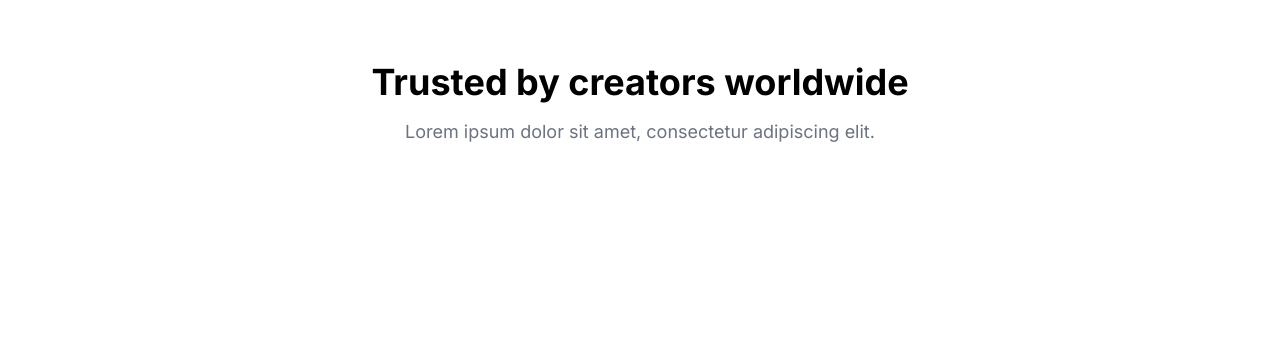
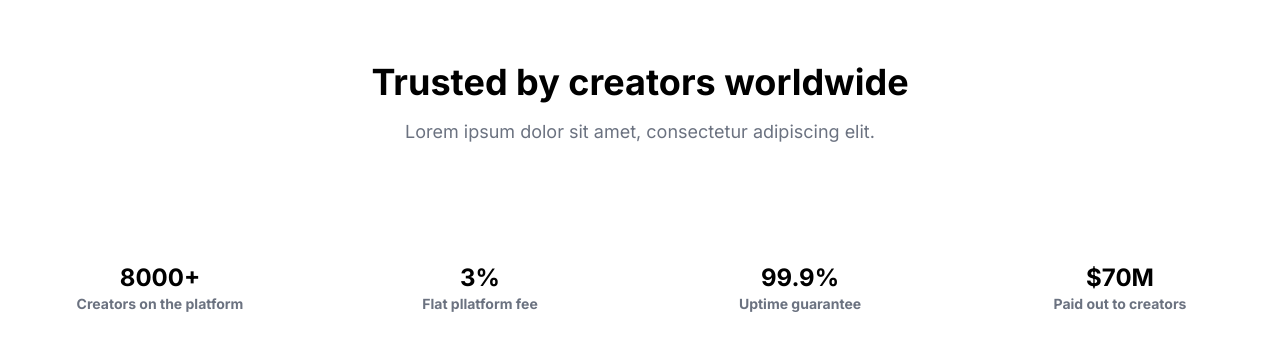
Before and after one commit to Mangb0/cyh-livable-next, a Next.js app: page /a in a window 1280 px wide. Shown: the top 350 px of the page. Built offline with nearby package versions, Linux system fonts and the light colour scheme.

Commit message:
a 페이지 ClientSide 컴포넌트 추가

```diff
--- /dev/null
+++ b/src/app/a/components/clientSide.tsx
@@ -0,0 +1,48 @@
+'use client'
+
+import { useEffect, useState } from 'react'
+
+interface Data {
+  creaters: number
+  platformFeePercent: number
+  uptimePercent: number
+  paidCreaters: string
+}
+
+export default function ClientSide() {
+  const [data, setData] = useState<Data>({
+    creaters: 0,
+    platformFeePercent: 0,
+    uptimePercent: 0,
+    paidCreaters: '',
+  })
+
+  useEffect(() => {
+    fetch('/api/hello')
+      .then((res) => res.json())
+      .then((data) => {
+        setData(data)
+      })
+  }, [])
+
+  return (
+    <div className="flex flex-grow justify-center items-center w-full h-40 font-bold">
+      <div className="flex flex-col flex-1 items-center">
+        <p className="text-2xl">{data.creaters}+</p>
+        <p className="text-sm text-gray-500">Creators on the platform</p>
+      </div>
+      <div className="flex flex-col flex-1 items-center">
+        <p className="text-2xl">{data.platformFeePercent}%</p>
+        <p className="text-sm text-gray-500">Flat pllatform fee</p>
+      </div>
+      <div className="flex flex-col flex-1 items-center">
+        <p className="text-2xl">{data.uptimePercent}%</p>
+        <p className="text-sm text-gray-500">Uptime guarantee</p>
+      </div>
+      <div className="flex flex-col flex-1 items-center">
+        <p className="text-2xl font-bold">${data.paidCreaters}</p>
+        <p className="text-sm text-gray-500">Paid out to creators</p>
+      </div>
+    </div>
+  )
+}
--- a/src/app/a/page.tsx
+++ b/src/app/a/page.tsx
@@ -1,3 +1,5 @@
+import ClientSide from './components/clientSide'
+
 export default function PageA() {
   return (
     <div className="flex flex-col">
@@ -7,6 +9,7 @@ export default function PageA() {
           Lorem ipsum dolor sit amet, consectetur adipiscing elit.
         </p>
       </div>
+      <ClientSide />
     </div>
   )
 }
```
